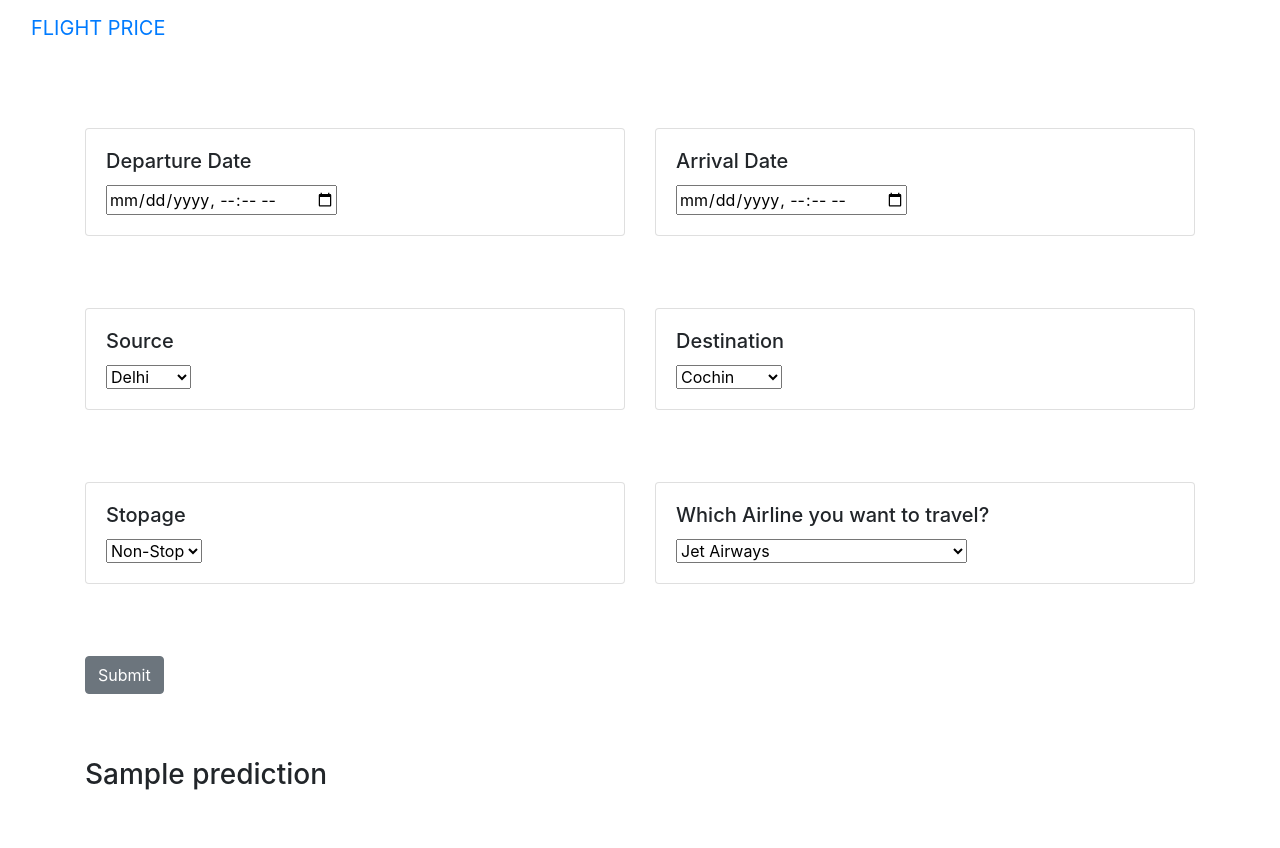
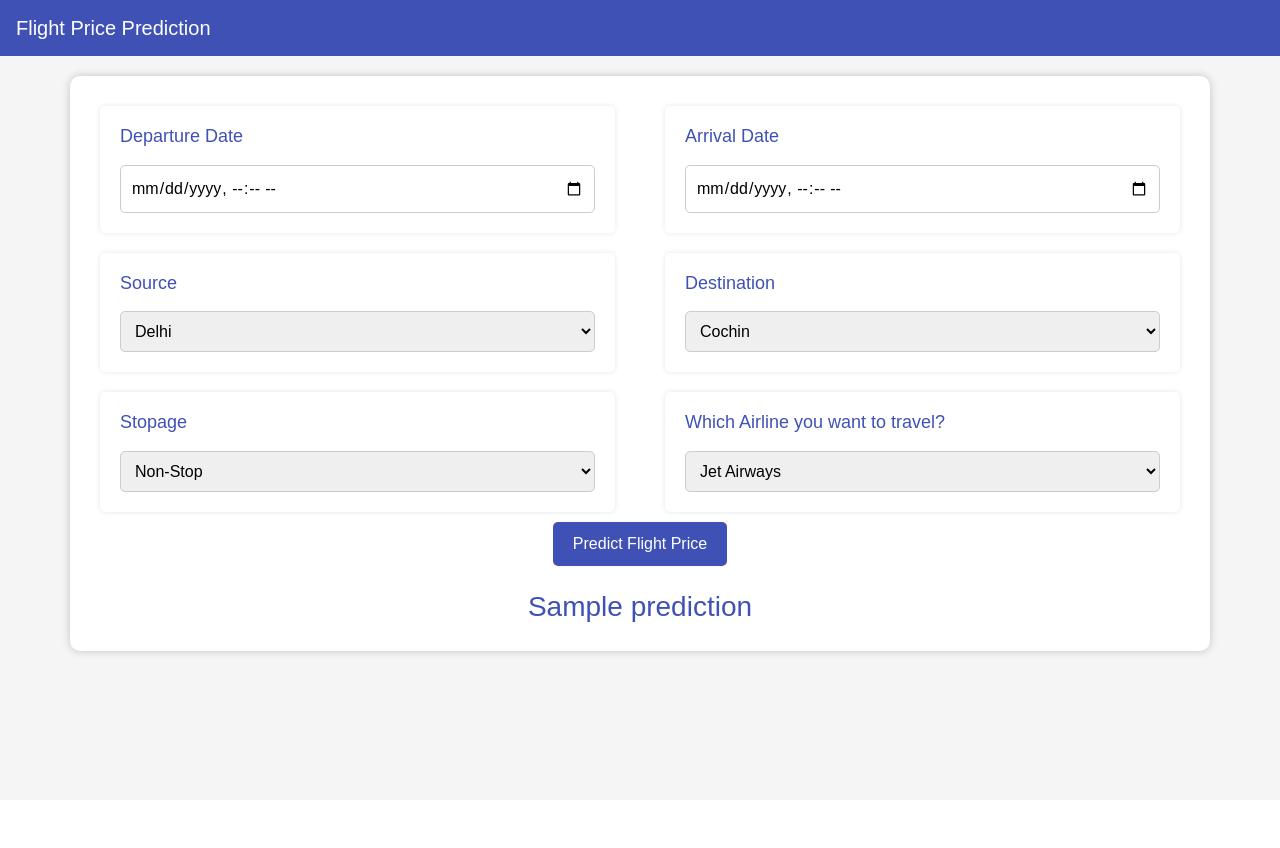
Before and after one commit to kunj0818/Flight-Fare-Prediction-Web-App, a Django app: template flight_prediction/flightapp/templates/home.html in a window 1280 px wide. After the commit the page ends 658 px from the top, so only its background shows below. Run offline with Django 3.2, Linux system fonts and the light colour scheme; the template is opened without the code that fills it: most values are stand-ins (such as "Sample title", 1, 10 or a date in 2020); parts of the project's set-up code (start-up, migrations or seed data) failed here and were passed over; some libraries are stand-ins or nearby versions.

Commit message:
Styling of HTML

```diff
--- a/flight_prediction/flight_prediction/settings.py
+++ b/flight_prediction/flight_prediction/settings.py
@@ -26,7 +26,7 @@ SECRET_KEY = 'django-insecure-gdrsgio*$ogdhmly_vei3m&(_f-gks6*wf4r-pp7a47)%kps_u
 # SECURITY WARNING: don't run with debug turned on in production!
 DEBUG = False
 
-ALLOWED_HOSTS = []
+ALLOWED_HOSTS = ['*']
 
 
 # Application definition
--- a/flight_prediction/flightapp/templates/home.html
+++ b/flight_prediction/flightapp/templates/home.html
@@ -1,77 +1,100 @@
+<!DOCTYPE html>
 <html lang="en">
-
 <head>
     <meta charset="UTF-8">
     <meta name="viewport" content="width=device-width, initial-scale=1.0">
     <title>Flight Price Prediction</title>
 
-
-    <!-- BootStrap -->
+    <!-- Bootstrap CSS -->
     <link rel="stylesheet" href="https://stackpath.bootstrapcdn.com/bootstrap/4.5.0/css/bootstrap.min.css"
         integrity="sha384-9aIt2nRpC12Uk9gS9baDl411NQApFmC26EwAOH8WgZl5MYYxFfc+NcPb1dKGj7Sk" crossorigin="anonymous">
 
-
-
-
-
+    <!-- Custom Styles -->
+    <style>
+        body {
+            background-color: #f5f5f5;
+            font-family: Arial, sans-serif;
+        }
+        .navbar {
+            background-color: #3f51b5;
+        }
+        .navbar a {
+            color: #fff !important;
+        }
+        .container {
+            background-color: #fff;
+            padding: 20px;
+            border-radius: 10px;
+            box-shadow: 0 0 10px rgba(0, 0, 0, 0.2);
+            margin-top: 20px;
+        }
+        .card {
+            border: none;
+            margin: 10px;
+            border-radius: 5px;
+            box-shadow: 0 0 5px rgba(0, 0, 0, 0.1);
+        }
+        .card-title {
+            font-size: 18px;
+            color: #3f51b5;
+        }
+        select, input[type="datetime-local"] {
+            width: 100%;
+            padding: 10px;
+            border: 1px solid #ccc;
+            border-radius: 5px;
+            margin-top: 5px;
+        }
+        input[type="submit"] {
+            background-color: #3f51b5;
+            color: #fff;
+            border: none;
+            padding: 10px 20px;
+            border-radius: 5px;
+            cursor: pointer;
+        }
+        h3 {
+            text-align: center;
+            margin-top: 20px;
+            color: #3f51b5;
+        }
+    </style>
 </head>
-
 <body>
 
-    <!-- As a heading -->
-    <nav class="navbar navbar-inverse navbar-fixed-top">
-        <div class="container-fluid">
-            <div class="navbar-header">
-                <a class="navbar-brand" href="/">FLIGHT PRICE</a>
-            </div>
-        </div>
+    <!-- Navigation Bar -->
+    <nav class="navbar navbar-expand-lg navbar-dark">
+        <a class="navbar-brand" href="/">Flight Price Prediction</a>
     </nav>
 
-    <br><br><br>
-
-
     <div class="container">
-
-
-
         <form action="/predict/" method="post">
-
             {% csrf_token %}
             <div class="row">
                 <div class="col-sm-6">
                     <div class="card">
                         <div class="card-body">
                             <h5 class="card-title">Departure Date</h5>
-                            <!-- Departure -->
-                            <input type="datetime-local" name="Dep_Time" id="Dep_Time" required="required">
+                            <input type="datetime-local" name="Dep_Time" id="Dep_Time" required>
                         </div>
                     </div>
                 </div>
-                <br>
-                <br>
-                <br>
                 <div class="col-sm-6">
                     <div class="card">
                         <div class="card-body">
                             <h5 class="card-title">Arrival Date</h5>
-                            <!-- Arrival -->
-                            <input type="datetime-local" name="Arrival_Time" id="Arrival_Time" required="required">
+                            <input type="datetime-local" name="Arrival_Time" id="Arrival_Time" required>
                         </div>
                     </div>
                 </div>
             </div>
 
-            <br>
-            <br>
-            <br>
-
             <div class="row">
                 <div class="col-sm-6">
                     <div class="card">
                         <div class="card-body">
-                            <!-- Source -->
                             <h5 class="card-title">Source</h5>
-                            <select name="Source" id="Source" required="required">
+                            <select name="Source" id="Source" required>
                                 <option value="Delhi">Delhi</option>
                                 <option value="Kolkata">Kolkata</option>
                                 <option value="Mumbai">Mumbai</option>
@@ -84,8 +107,7 @@
                     <div class="card">
                         <div class="card-body">
                             <h5 class="card-title">Destination</h5>
-                            <!-- Destination -->
-                            <select name="Destination" id="Destination" required="required">
+                            <select name="Destination" id="Destination" required>
                                 <option value="Cochin">Cochin</option>
                                 <option value="Delhi">Delhi</option>
                                 <option value="New Delhi">New Delhi</option>
@@ -97,19 +119,12 @@
                 </div>
             </div>
 
-
-
-            <br>
-            <br>
-            <br>
-
             <div class="row">
                 <div class="col-sm-6">
                     <div class="card">
                         <div class="card-body">
                             <h5 class="card-title">Stopage</h5>
-                            <!-- Total Stops -->
-                            <select name="stops" required="required">
+                            <select name="stops" required>
                                 <option value="0">Non-Stop</option>
                                 <option value="1">1</option>
                                 <option value="2">2</option>
@@ -123,8 +138,7 @@
                     <div class="card">
                         <div class="card-body">
                             <h5 class="card-title">Which Airline you want to travel?</h5>
-                            <!-- Airline -->
-                            <select name="airline" id="airline" required="required">
+                            <select name="airline" id="airline" required>
                                 <option value="Jet Airways">Jet Airways</option>
                                 <option value="IndiGo">IndiGo</option>
                                 <option value="Air India">Air India</option>
@@ -144,30 +158,17 @@
                 </div>
             </div>
 
-
-
-            <br>
-            <br>
-            <br>
-            <!-- Submit -->
-            <input type="submit" value="Submit" class="btn btn-secondary">
+            <div class="row">
+                <div class="col-sm-12 text-center">
+                    <input type="submit" value="Predict Flight Price" class="btn btn-primary">
+                </div>
+            </div>
         </form>
 
-        <br>
-        <br>
-
-        <h3>{{prediction}}</h3>
-
-        <br>
-        <br>
-
-
+        <h3 class="text-center mt-4">{{prediction}}</h3>
     </div>
 
-
-
-
-    <!-- JavaScript -->
+    <!-- Bootstrap JS and jQuery -->
     <script src="https://code.jquery.com/jquery-3.5.1.slim.min.js"
         integrity="sha384-DfXdz2htPH0lsSSs5nCTpuj/zy4C+OGpamoFVy38MVBnE+IbbVYUew+OrCXaRkfj"
         crossorigin="anonymous"></script>
@@ -177,7 +178,5 @@
     <script src="https://stackpath.bootstrapcdn.com/bootstrap/4.5.0/js/bootstrap.min.js"
         integrity="sha384-OgVRvuATP1z7JjHLkuOU7Xw704+h835Lr+6QL9UvYjZE3Ipu6Tp75j7Bh/kR0JKI"
         crossorigin="anonymous"></script>
-
 </body>
-
 </html>
```
